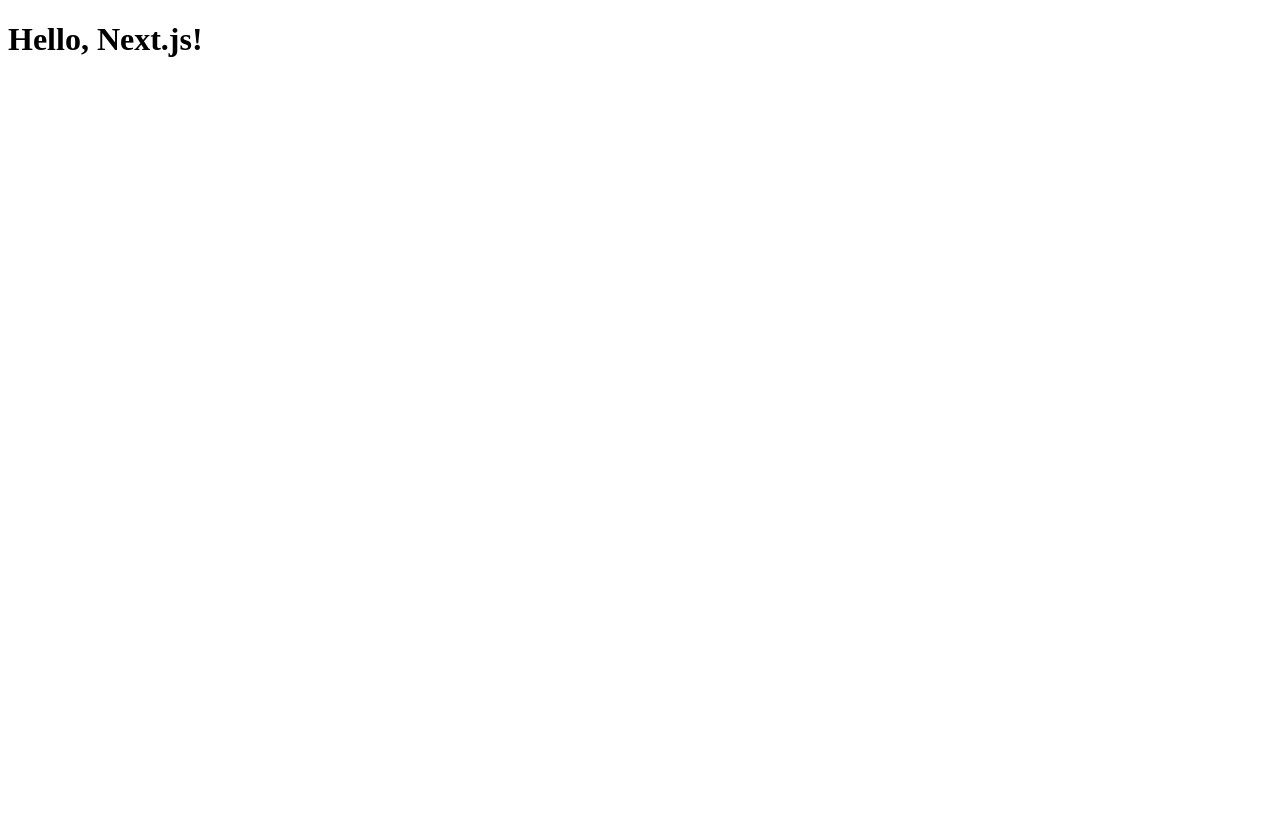
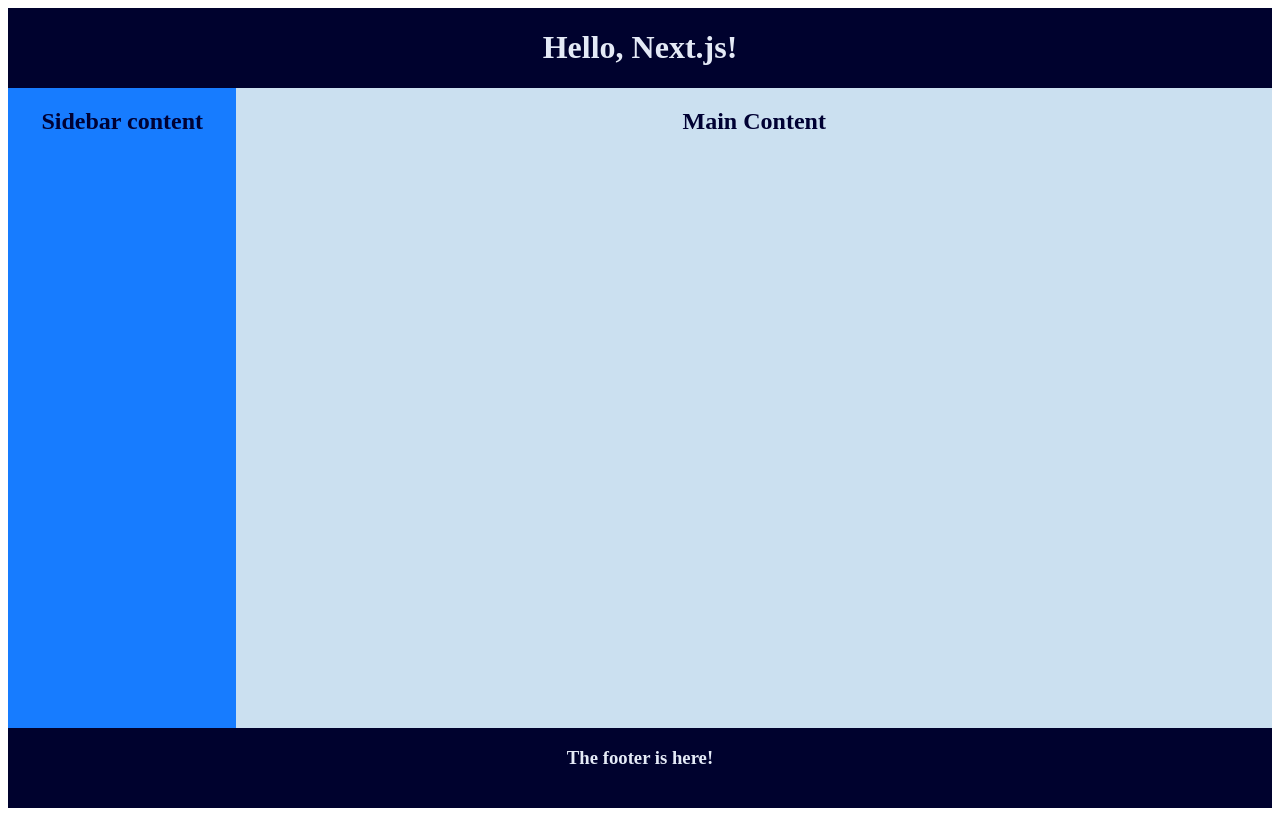
Before and after one commit to conrad1451/real-estate-map, a Next.js app: page / in a window 1280 px wide. Built offline with nearby package versions, Linux system fonts and the light colour scheme.

Commit message:
feat: new areas of page
feat: sidebar and content and header and footer areas

```diff
--- a/app/page.tsx
+++ b/app/page.tsx
@@ -1,3 +1,40 @@
+import "./pagestyle.css";
+
+const MyApp = function () {
+  // return <div className="header"> </div>;
+
+  let myCondition = true;
+
+  return (
+    <>
+      <div className="App">
+        <div className="header">
+          <h1>Hello, Next.js!</h1>
+        </div>
+        <div className="container">
+          <div className="sidebar">
+            <>
+              <h2>Sidebar content</h2>
+            </>
+          </div>
+
+          <div className="content">
+            <h2>Main Content</h2>
+          </div>
+        </div>
+        <div className="footer">
+          <h3>The footer is here!</h3>
+        </div>
+      </div>
+    </>
+  );
+};
+
 export default function Page() {
-  return <h1>Hello, Next.js!</h1>;
+  return (
+    <>
+      {/* <h1>Hello, Next.js!</h1> */}
+      <MyApp />
+    </>
+  );
 }
--- /dev/null
+++ b/app/pagestyle.css
@@ -0,0 +1,59 @@
+.App {
+  text-align: center;
+  display: flex;
+  flex-direction: column;
+  min-height: 100vh;
+  color: #000133;
+}
+
+/* Source: [1] */
+.header,
+.footer {
+  background: #00022e;
+  height: 50px;
+  color: rgb(228, 234, 246);
+  min-height: 10vh;
+}
+
+.left-part {
+  width: 25%;
+}
+
+.sidebar {
+  /* width: 25%; */
+  /* width: 15vw; */
+  width: 240px;
+  background-color: rgb(23, 124, 255);
+}
+
+.content {
+  /* width: 75%; */
+
+  width: 85vw;
+
+  background-color: rgb(203, 224, 240);
+}
+
+.container {
+  display: flex;
+  /* height: 100vh; */
+  /* min-height: 100vh; */
+  /* min-height: 130vh; */
+  flex: 1;
+}
+
+.drawer {
+  background: #d8dcd6;
+  width: 240px;
+}
+
+.main {
+  flex: 1;
+  background: #f7f5f5;
+}
+
+/* Sources:
+[1]: https://dev.to/ramonak/dashboard-layout-with-react-js-and-material-ui-27m4
+
+
+*/
```
